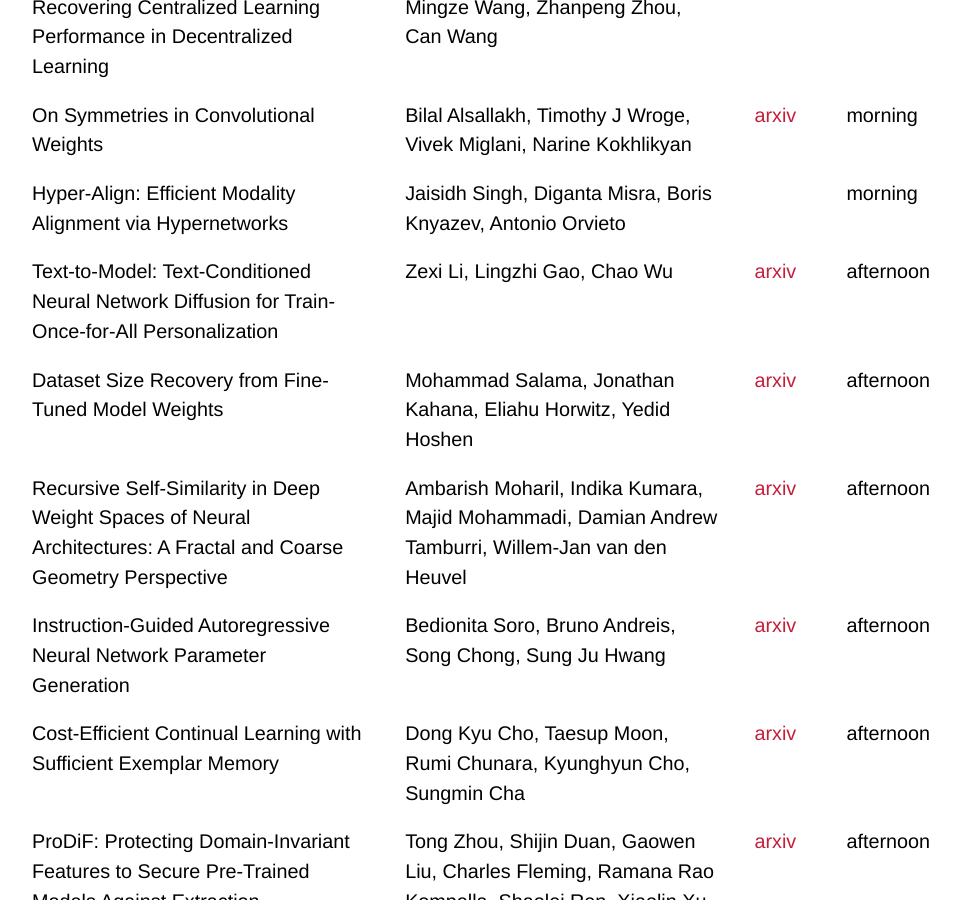
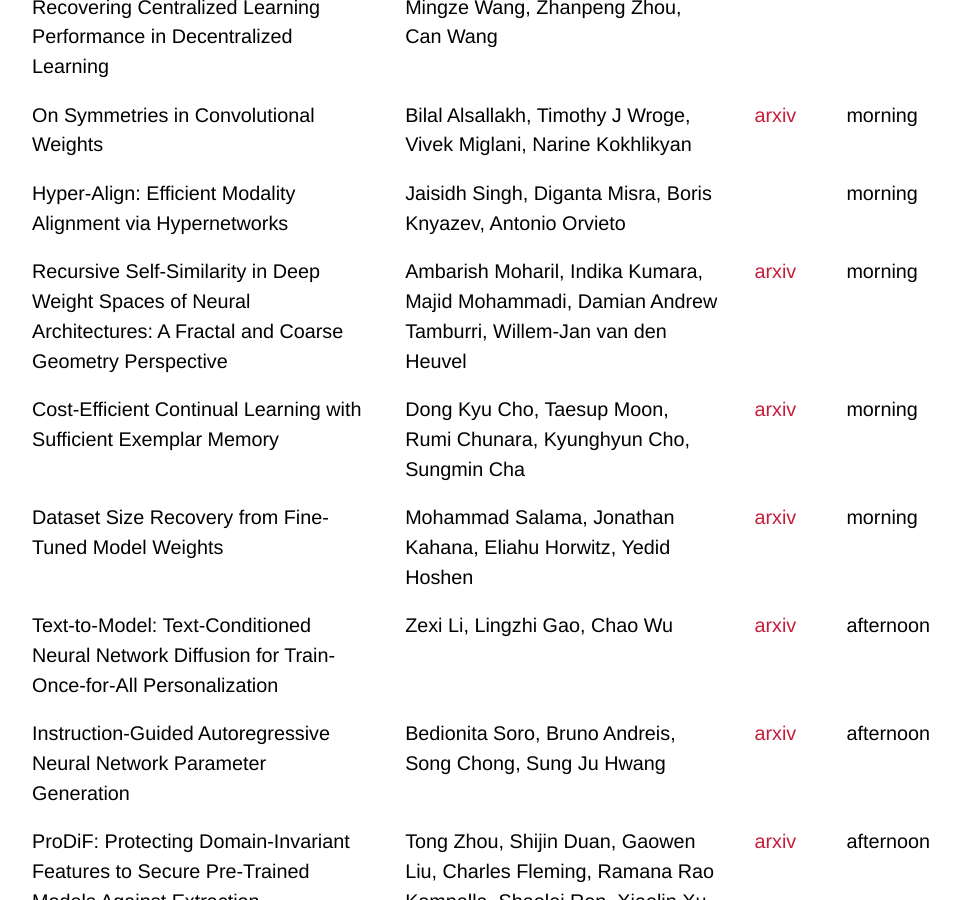
Before and after one commit to weight-space-learning/weight-space-learning.github.io, a Jekyll site: the page built from docs/papers.md, in a window 1280 px wide and 900 px high, scrolled down 2978 px. Shown: the whole window, without its empty margins (159-1119 px from the left). Built offline with Jekyll 4.4.1, drawn with Linux system fonts in a browser that asks for light colours; some web fonts are replaced.

Commit message:
update times

```diff
--- a/docs/papers.md
+++ b/docs/papers.md
@@ -40,11 +40,11 @@ title: Accepted Papers
 | A Single Global Merging Suffices: Recovering Centralized Learning  Performance in Decentralized Learning           | Tongtian Zhu, Tianyu Zhang, Mingze Wang, Zhanpeng Zhou, Can Wang                                    |                                  | morning   |
 | On Symmetries in Convolutional Weights                                                                             | Bilal Alsallakh, Timothy J Wroge, Vivek Miglani, Narine Kokhlikyan                                  | [arxiv](https://arxiv.org/abs/2503.19215) | morning   |
 | Hyper-Align: Efficient Modality Alignment via Hypernetworks                                                        | Jaisidh Singh, Diganta Misra, Boris Knyazev, Antonio Orvieto                                        |                                  | morning   |
+| Recursive Self-Similarity in Deep Weight Spaces of Neural Architectures: A Fractal and Coarse Geometry Perspective | Ambarish Moharil, Indika Kumara, Majid Mohammadi, Damian Andrew Tamburri, Willem-Jan van den Heuvel | [arxiv](https://arxiv.org/abs/2503.14298) | morning |
+| Cost-Efficient Continual Learning with Sufficient Exemplar Memory                                                  | Dong Kyu Cho, Taesup Moon, Rumi Chunara, Kyunghyun Cho, Sungmin Cha                                 | [arxiv](https://arxiv.org/abs/2502.07274) | morning |
+| Dataset Size Recovery from Fine-Tuned Model Weights                                                                | Mohammad Salama, Jonathan Kahana, Eliahu Horwitz, Yedid Hoshen                                      | [arxiv](https://arxiv.org/abs/2406.19395) | morning |
 | Text-to-Model: Text-Conditioned Neural Network Diffusion for Train-Once-for-All Personalization                    | Zexi Li, Lingzhi Gao, Chao Wu                                                                       | [arxiv](https://arxiv.org/abs/2405.14132) | afternoon |
-| Dataset Size Recovery from Fine-Tuned Model Weights                                                                | Mohammad Salama, Jonathan Kahana, Eliahu Horwitz, Yedid Hoshen                                      | [arxiv](https://arxiv.org/abs/2406.19395) | afternoon |
-| Recursive Self-Similarity in Deep Weight Spaces of Neural Architectures: A Fractal and Coarse Geometry Perspective | Ambarish Moharil, Indika Kumara, Majid Mohammadi, Damian Andrew Tamburri, Willem-Jan van den Heuvel | [arxiv](https://arxiv.org/abs/2503.14298) | afternoon |
 | Instruction-Guided Autoregressive Neural Network Parameter Generation                                              | Bedionita Soro, Bruno Andreis, Song Chong, Sung Ju Hwang                                            | [arxiv](https://arxiv.org/abs/2504.02012) | afternoon |
-| Cost-Efficient Continual Learning with Sufficient Exemplar Memory                                                  | Dong Kyu Cho, Taesup Moon, Rumi Chunara, Kyunghyun Cho, Sungmin Cha                                 | [arxiv](https://arxiv.org/abs/2502.07274) | afternoon |
 | ProDiF: Protecting Domain-Invariant Features to Secure Pre-Trained Models Against Extraction                       | Tong Zhou, Shijin Duan, Gaowen Liu, Charles Fleming, Ramana Rao Kompella, Shaolei Ren, Xiaolin Xu   | [arxiv](https://arxiv.org/abs/2503.13224) | afternoon |
 | Shape Generation via Weight Space Learning                                                                         | Maximilian Plattner, Arturs Berzins, Johannes Brandstetter                                          | [arxiv](https://arxiv.org/abs/2503.21830) | afternoon |
 | Mimetic Initialization Helps State Space Models Learn to Recall                                                    | Asher Trockman, Hrayr Harutyunyan, J Zico Kolter, Sanjiv Kumar, Srinadh Bhojanapalli                |                                  | afternoon |
```
